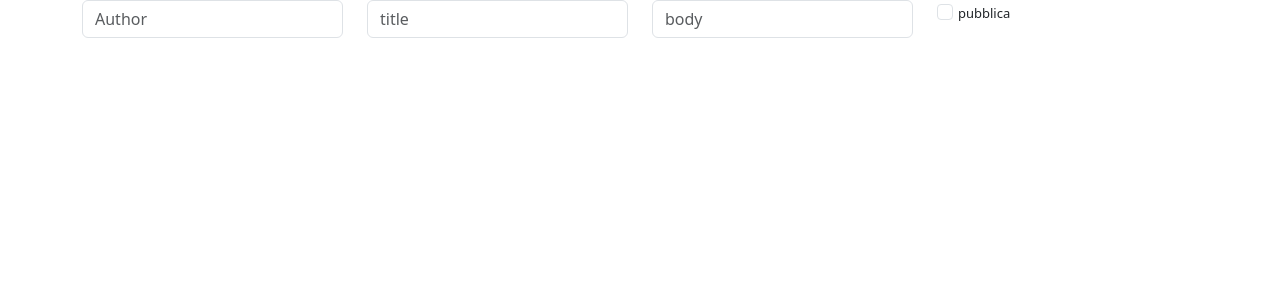
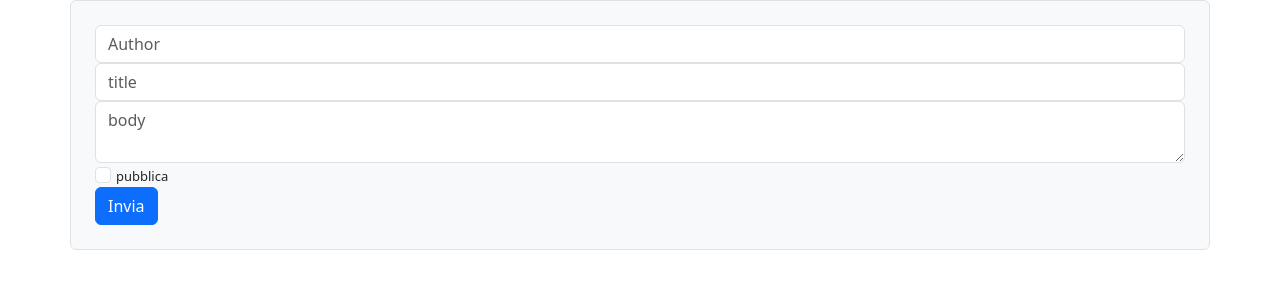
Before and after one commit to ilariamaffiola/react-post-form, a React (Vite) app: page / in a window 1280 px wide. Shown: the top 300 px of the page. Built offline with nearby package versions, Linux system fonts and the light colour scheme.

Commit message:
[UPD] implement form submission with axios and enhance form structure

```diff
--- a/src/App.jsx
+++ b/src/App.jsx
@@ -1,5 +1,5 @@
 import { useState } from 'react'
-
+import axios from 'axios';
 
 function App() {
 
@@ -28,10 +28,17 @@ const handleChange = (e) => {
     [name]: type === 'checkbox' ? checked : value
   })
 }
+const handleSubmit = (e) => {
+  e.preventDefault();
+  axios.post('https://67c5b4f3351c081993fb1ab6.mockapi.io/api/posts', formData).then((res) => {
+    console.log(res.data);
+  })
+}
   return (
     <>
       <div className="container">
         <div className="row">
+          <form className='border rounded bg-light p-4' onSubmit={handleSubmit}>
             <div className="col">
               <input
                 type="text"
@@ -55,7 +62,7 @@ const handleChange = (e) => {
               />
             </div>
             <div className="col">
-            <input
+              <textarea
                 type="text"
                 name='body'
                 id='body'
@@ -75,8 +82,13 @@ const handleChange = (e) => {
                 onChange={handleChange}
               />
               <label htmlFor="">pubblica</label>
-
             </div>
+            <div className="col">
+              <button type='submit' className='btn btn-primary'>
+                Invia
+              </button>
+            </div>
+          </form>
         </div>
       </div>
     </>
```
Lines whose indentation alone changed are shown as unchanged.
